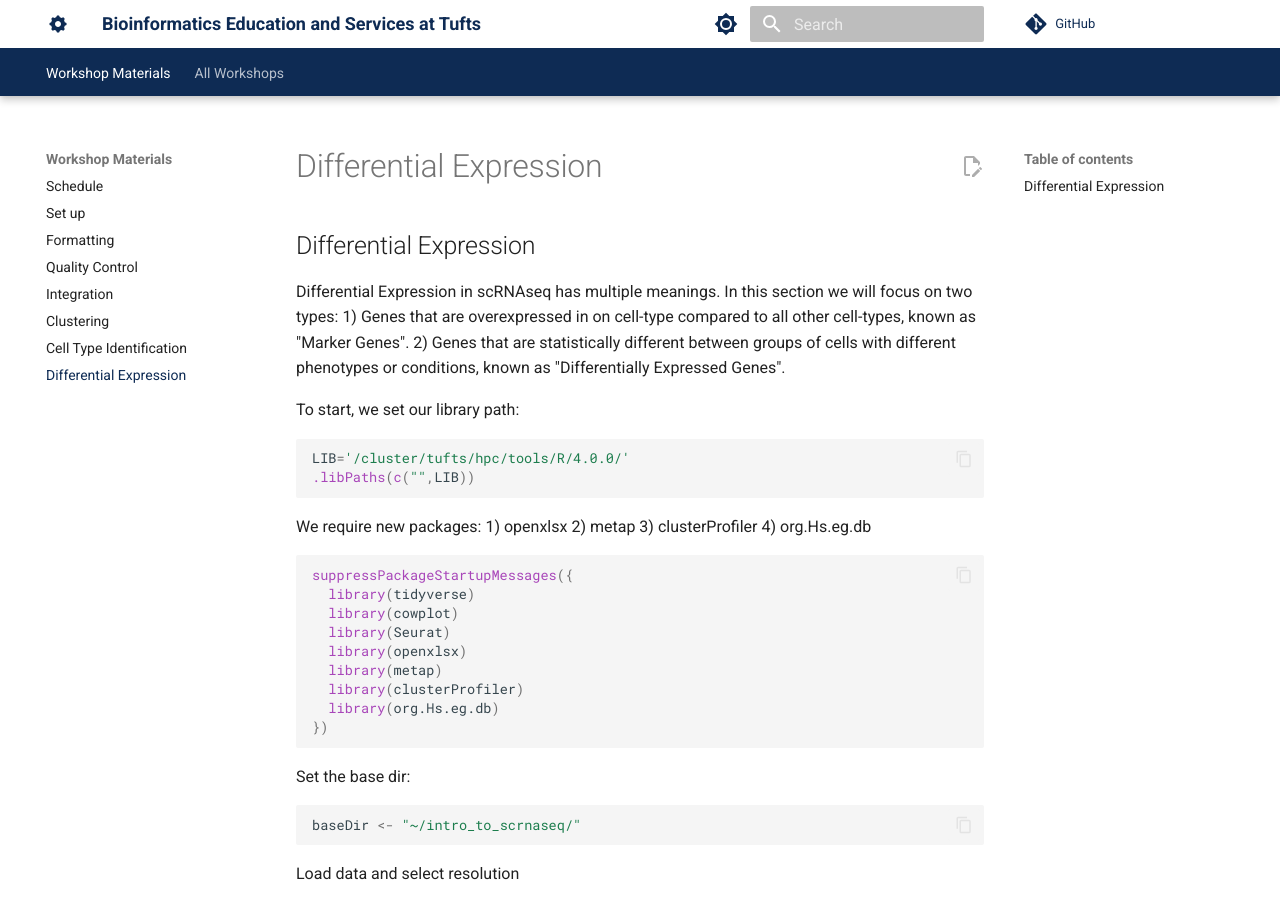
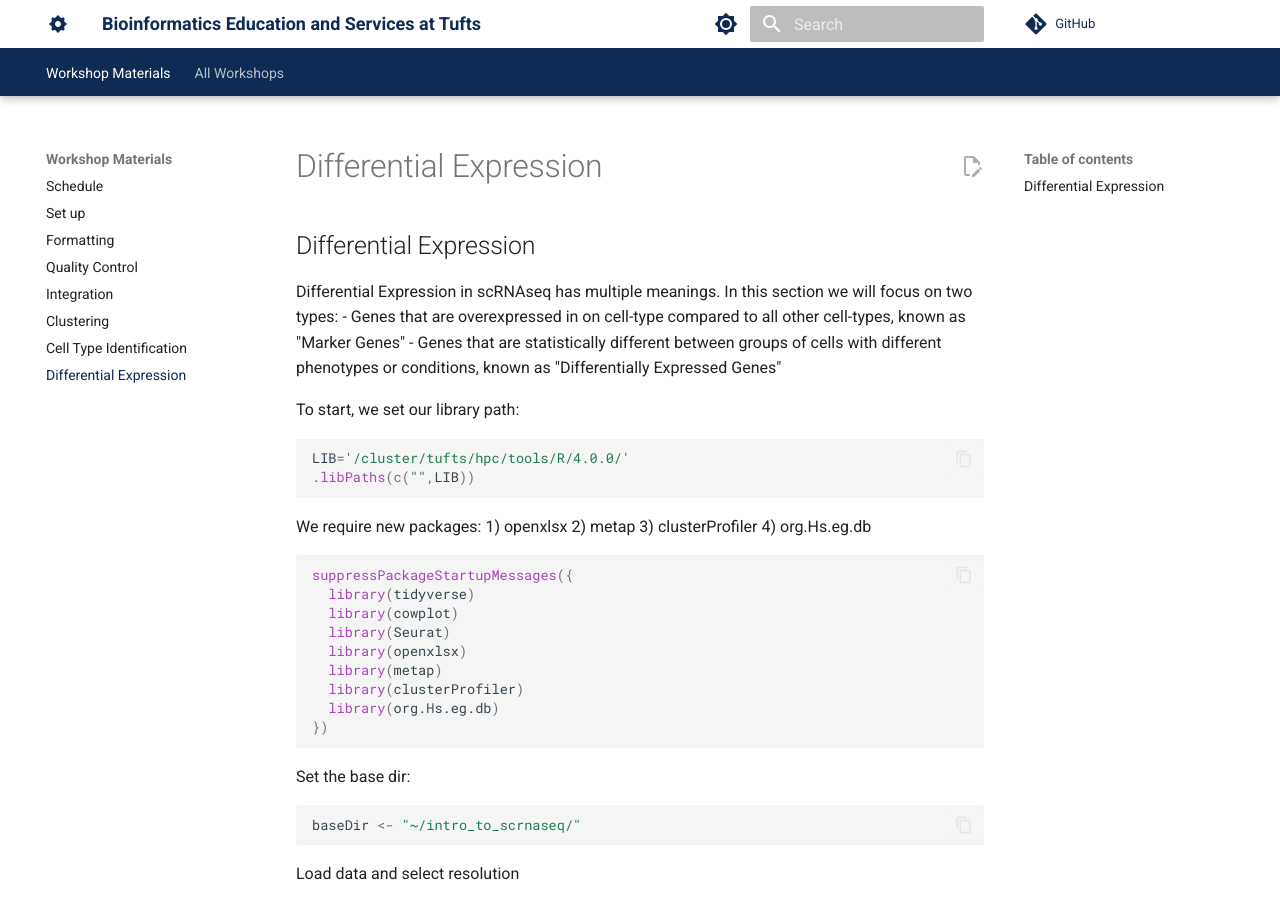
Before and after one commit to best-tufts/intro_to_single_cell_rnaseq, an MkDocs documentation site: the page built from docs/intro_to_single_cell_rnaseq/07_differential_expression.md, in a window 1280 px wide and 900 px high. Built offline with MkDocs 1.6.1 and Material for MkDocs 9.7.7, drawn with Linux system fonts in a browser that asks for light colours; comment, search, counter and statistics services are not loaded.

````diff
--- a/docs/intro_to_single_cell_rnaseq/07_differential_expression.md
+++ b/docs/intro_to_single_cell_rnaseq/07_differential_expression.md
@@ -4,8 +4,8 @@
 
 ## Differential Expression
 Differential Expression in scRNAseq has multiple meanings. In this section we will focus on two types:
-1) Genes that are overexpressed in on cell-type compared to all other cell-types, known as "Marker Genes".
-2) Genes that are statistically different between groups of cells with different phenotypes or conditions, known as "Differentially Expressed Genes".
+- Genes that are overexpressed in on cell-type compared to all other cell-types, known as "Marker Genes"
+- Genes that are statistically different between groups of cells with different phenotypes or conditions, known as "Differentially Expressed Genes"
 
 To start, we set our library path:
 ```R
````
